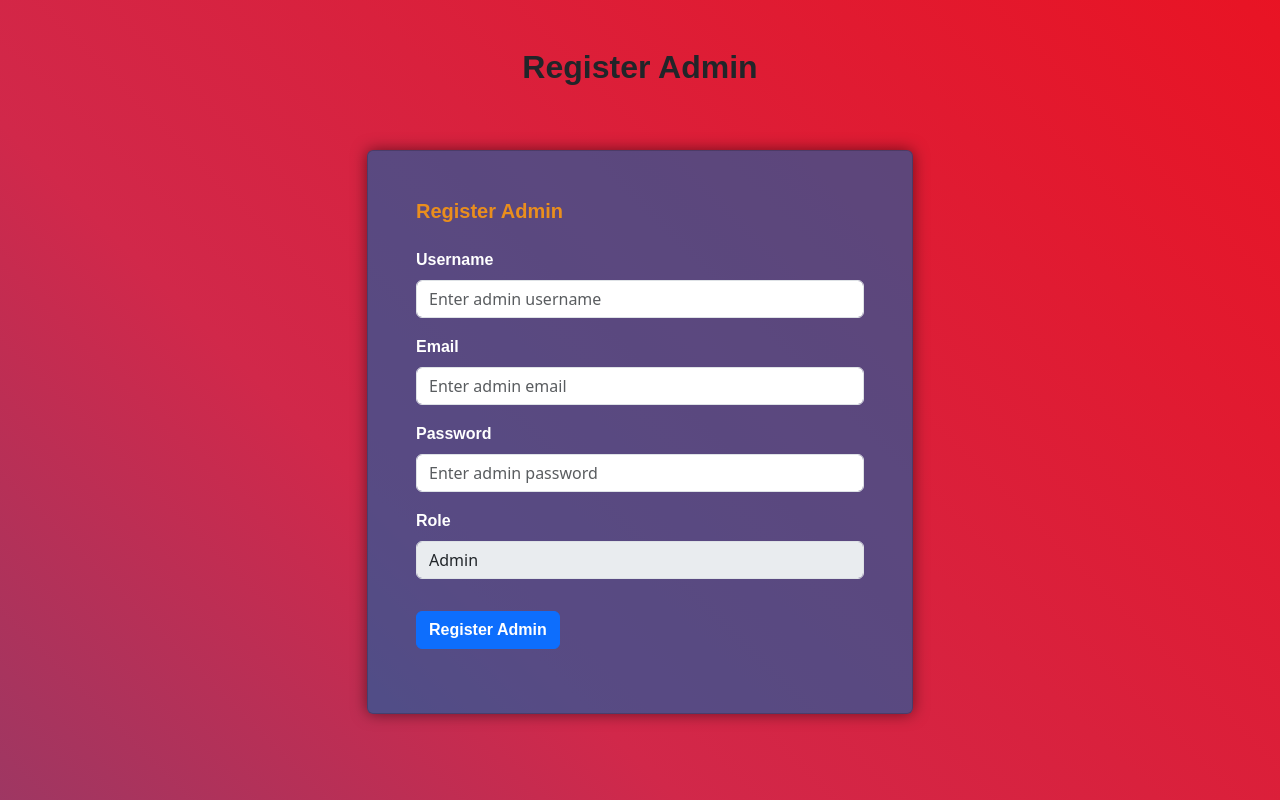
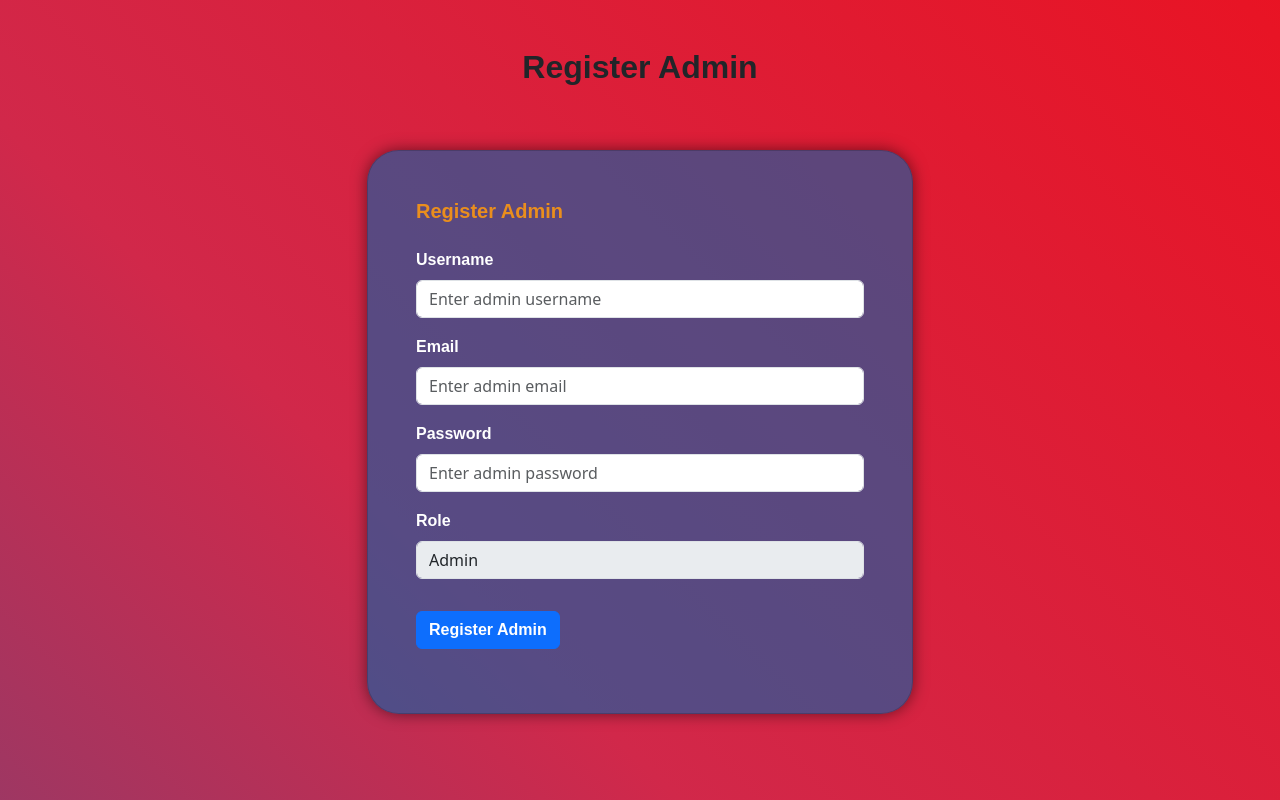
Before and after one commit to Riob-a/Demo-Project-Admin, a React (Create React App) app: page /register in a window 1280 px wide. Built offline with nearby package versions, Linux system fonts and the light colour scheme; a web font is replaced by a local one.

Commit message:
rounded-5

```diff
--- a/src/pages/AdminRegister.js
+++ b/src/pages/AdminRegister.js
@@ -51,7 +51,7 @@ function AdminRegister() {
             </Row>
             <Row className="justify-content-center mb-5 mt-2">
                 <Col xs={12} md={6} className="wow fadeInLeft mt-5" data-wow-duration="1s" data-wow-delay="0.4s">
-                    <Card className="card-color text-white" style={{ boxShadow: "0 0px 15px rgba(0, 0, 0, 0.5)" }}>
+                    <Card className="card-color text-white rounded-5" style={{ boxShadow: "0 0px 15px rgba(0, 0, 0, 0.5)" }}>
                         <Card.Body className="p-5">
                             <Card.Title className="contact-card mb-4 unbounded-uniquifier-h1">Register Admin</Card.Title>
 
--- a/src/pages/AdminSignin.js
+++ b/src/pages/AdminSignin.js
@@ -64,7 +64,7 @@ function AdminSignIn() {
             </Row>
             <Row className="justify-content-center mb-5">
                 <Col xs={12} md={6} className="wow fadeInLeft mt-5" data-wow-duration="1s" data-wow-delay="0.2s">
-                    <Card className="card-color text-white" style={{ boxShadow: "0 0px 15px rgba(0, 0, 0, 0.5)" }}>
+                    <Card className="card-color text-white rounded-5" style={{ boxShadow: "0 0px 15px rgba(0, 0, 0, 0.5)" }}>
                         <Card.Body className="p-5">
                             <Card.Title className="contact-card mb-4 unbounded-uniquifier-h1">Sign In</Card.Title>
 
```
